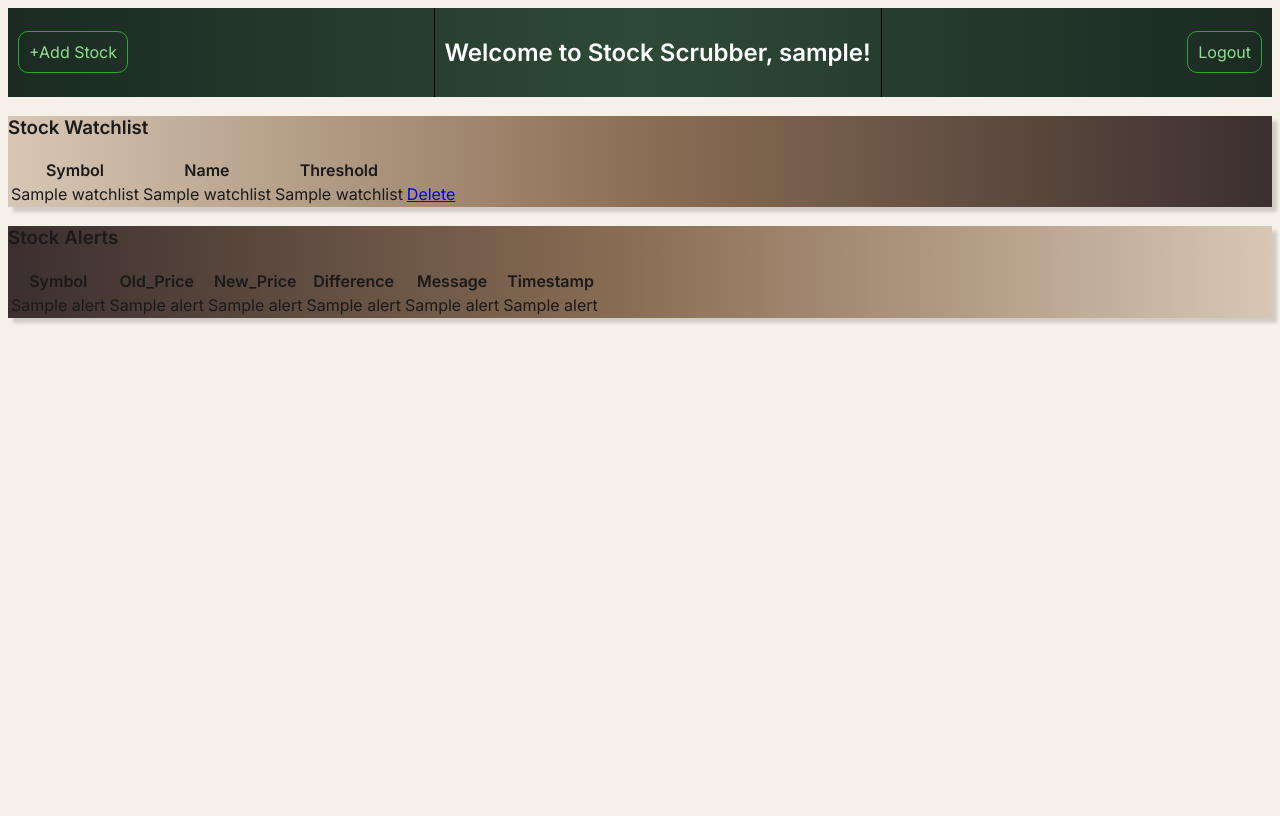
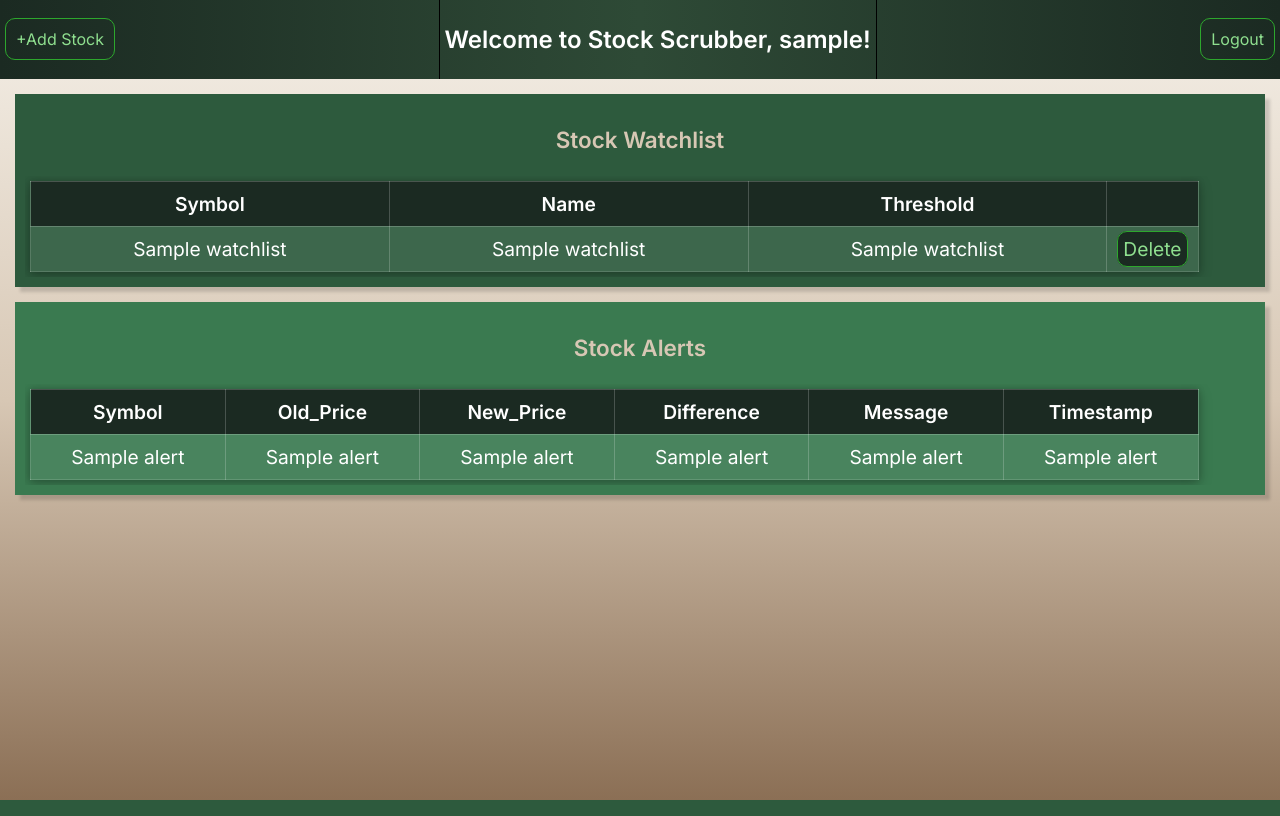
Before and after one commit to KeillenSnider/StockScrubber, a Flask app: page /dashboard in a window 1280 px wide. Run offline with Flask 3, Linux system fonts and the light colour scheme; the visitor is signed in with stand-in values (Sample User, id 1); a database or web service that is not in the repository returns one stand-in record (values such as "Sample title"); some libraries are stand-ins or nearby versions.

Commit message:
Finished the Dashboard styling and made the add threshold only take numbers

```diff
--- a/static/style.css
+++ b/static/style.css
@@ -23,10 +23,67 @@
 
 /*_______________________________________________________________________________________________________________________*/
 
+/*Used everywhere*/
+
+a{
+
+    color: var(--accent);
+
+}
+
+
+/* For errors */
+.warning-text{
+
+    color: #ff6b6b;
+
+}
+
+/*_______________________________________________________________________________________________________________________*/
+
+/*Delete buttons on the table*/
+
+.delete-link{
+
+    background-color: #1B2A22;
+
+    color: rgb(143, 223, 143);
+
+    padding: 5px;
+
+    border: 1px solid rgb(45, 167, 45);
+
+    border-radius: 10px;
+
+    text-decoration: none;
+
+    transition: 0.4s ease;
+
+}
+
+.delete-link:hover{
+
+    background-color: var(--accent);
+
+    border-color: var(--accent-hover);
+
+    color: white;
+
+}
+
+.delete-column{
+
+    width: 1%;
+
+}
+
+
+/*_______________________________________________________________________________________________________________________*/
+
 /*For all body's*/
 body{
 
-    background-color: #f5f0e8;
+    background: linear-gradient(to bottom, #f5f0e8, #d7c7b4, #8b6f55);
 
     color: var(--text-primary);
 
@@ -34,6 +91,8 @@ body{
 
     /*100% of the screen*/
     min-height: 100vh;
+
+    margin: 0;
 
 }
 
@@ -68,7 +127,7 @@ body{
 
     gap: 20px;
 
-    padding: 10px;
+    padding: 5px;
 
     color: white;
 
@@ -83,7 +142,7 @@ body{
 
     display: flex;
 
-    padding: 10px;
+    padding: 5px;
 
     color: white;
 
@@ -104,7 +163,7 @@ body{
 
     gap: 20px;
 
-    padding: 10px;
+    padding: 5px;
 
     color: white;
 
@@ -148,17 +207,85 @@ body{
 
 .container-table-one{
 
-    background: linear-gradient(to right, #d7c7b4 0%, #8b6f55 50%, #3b2f2f 100%);
+    background-color: #2d5a3d;
 
     box-shadow: var(--shadow);
+
+    padding: 10px;
+
+    text-align: center;
+
+    margin: 15px;
+
+    color:#d7c7b4;
+
+    font-size: larger;
 
 }
 
 
+
 .container-table-two{
 
-    background: linear-gradient(to left, #d7c7b4 0%, #8b6f55 50%, #3b2f2f 100%);
+    background-color: #3a7a50;
 
     box-shadow: var(--shadow);
 
+    padding: 10px;
+
+    text-align: center;
+
+    margin: 15px;
+
+    color:#d7c7b4;
+
+    font-size: larger;
+
 }
+
+
+table{
+
+    width: 95%;
+
+    margin: 5px;
+
+    /*2 shadows stacked together. First one sits bellow the table with a soft shadow at 25% opacity*/
+    /*The second one is right behind the element witha  softer glow that is faint*/
+    box-shadow: 0 4px 12px rgba(0, 0, 0, 0.25),0 0 6px rgba(0, 0, 0, 0.15);
+
+    /*Make all the boxes merge together*/
+    border-collapse: collapse;
+
+
+}
+
+
+th{
+
+    background-color: #1B2A22;
+
+    padding: 10px;
+
+    border: 1px solid rgba(255,255,255,0.2);
+
+    color: white;
+
+}
+
+
+td{
+
+    background-color: rgba(255,255,255,0.08);
+
+    padding: 10px;
+
+    overflow-wrap: break-word;
+
+    max-width: 200px;
+
+    border: 1px solid rgba(255,255,255,0.2);
+
+    color: white;
+
+}
--- a/templates/add.html
+++ b/templates/add.html
@@ -43,7 +43,7 @@
 
             <label for = "threshold">Threshold of when you want to be notified with an alert</label>
             <br>
-            <input type = "text" id = "threshold" name = "threshold" required>
+            <input type = "number" id = "threshold" name = "threshold" step = "0.01" placeholder = "Up to 2 decimals" required>
             <br>
 
             <button type = "submit">Add Stock</button>
--- a/templates/dashboard.html
+++ b/templates/dashboard.html
@@ -55,7 +55,7 @@
         <h3>Stock Watchlist</h3>
 
         {% if not watchlists %}
-            <p>No stocks are being tracked right now. Please add one.</p>
+            <p class="warning-text">No stocks are being tracked right now. Please add one.</p>
         {% endif %}
 
         <div style = "overflow-x: auto;">
@@ -69,6 +69,7 @@
                     <th>Symbol</th>
                     <th>Name</th>
                     <th>Threshold</th>
+                    <th></th>
 
                 </tr>
 
@@ -80,7 +81,7 @@
                         <td>{{watchlist[2]}}</td>
                         <td>{{watchlist[3]}}</td>
                         <td>{{watchlist[4]}}</td>
-                        <td><a href = "{{url_for('delete', stock_id = watchlist[0])}}" onclick = "return confirm('Are you sure you want to delete this stock?')">Delete</a></td>
+                        <td class = "delete-column"><a href = "{{url_for('delete', stock_id = watchlist[0])}}" class = "delete-link" onclick = "return confirm('Are you sure you want to delete this stock?')">Delete</a></td>
 
                     </tr>
 
```
